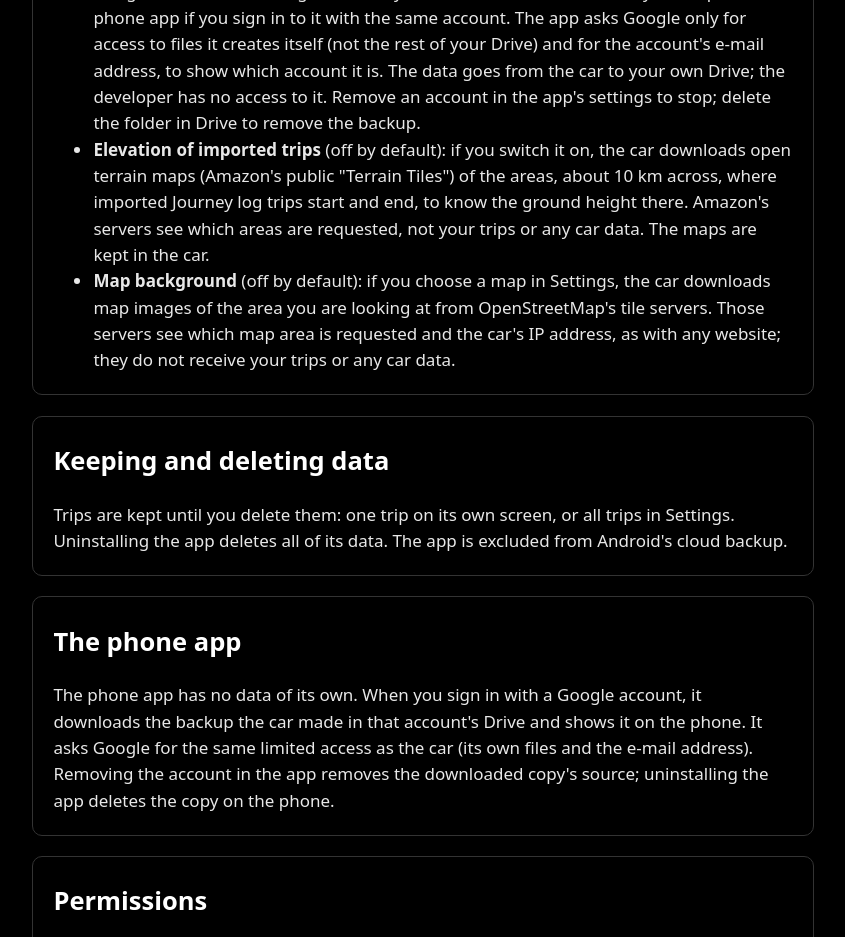
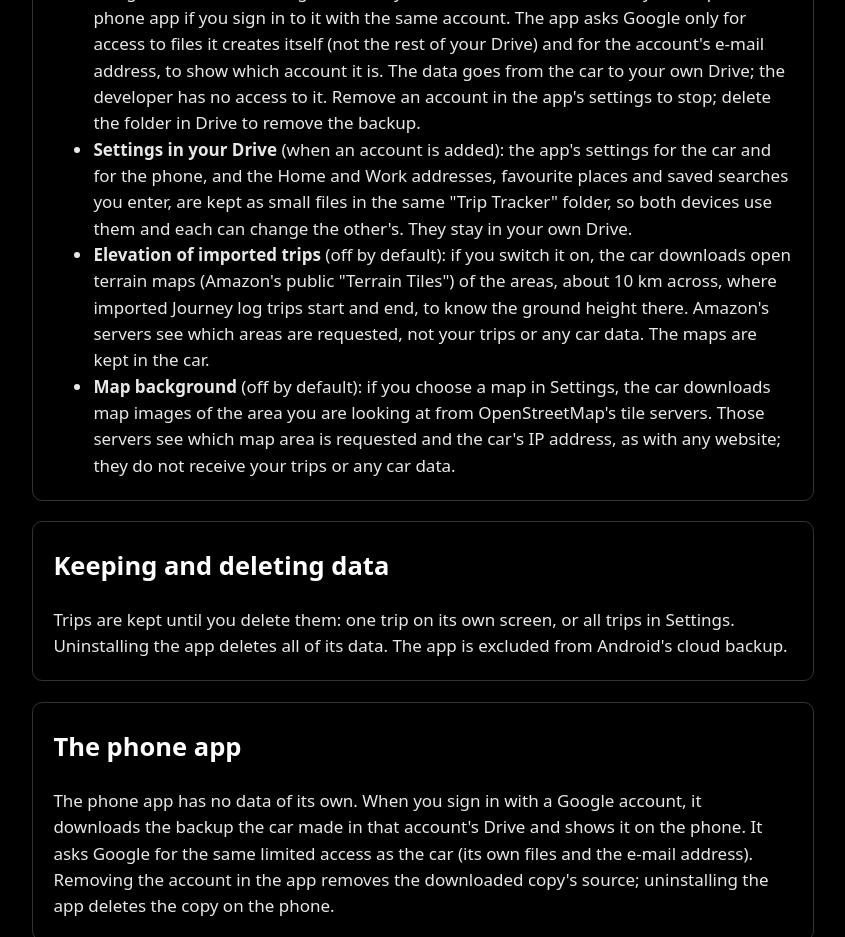
Before and after one commit to davidlam172/trip-tracker-site, a plain HTML site: page privacy.html in a window 1280 px wide. Shown: the part 900-1837 px from the top of the page, without its empty margins (217-1062 px from the left). Drawn offline with Linux system fonts and the light colour scheme.

Commit message:
Privacy policy: settings kept in the user's Drive

```diff
--- a/privacy.html
+++ b/privacy.html
@@ -43,6 +43,9 @@ locations or car data anywhere except where you choose below.</p>
     for access to files it creates itself (not the rest of your Drive) and for the account's e-mail address, to show which
     account it is. The data goes from the car to your own Drive; the developer has no access to it. Remove an account in
     the app's settings to stop; delete the folder in Drive to remove the backup.</li>
+  <li><b>Settings in your Drive</b> (when an account is added): the app's settings for the car and for the phone, and
+    the Home and Work addresses, favourite places and saved searches you enter, are kept as small files in the same
+    "Trip Tracker" folder, so both devices use them and each can change the other's. They stay in your own Drive.</li>
   <li><b>Elevation of imported trips</b> (off by default): if you switch it on, the car downloads open terrain maps
     (Amazon's public "Terrain Tiles") of the areas, about 10 km across, where imported Journey log trips start and end, to
     know the ground height there. Amazon's servers see which areas are requested, not your trips or any car data. The
```
